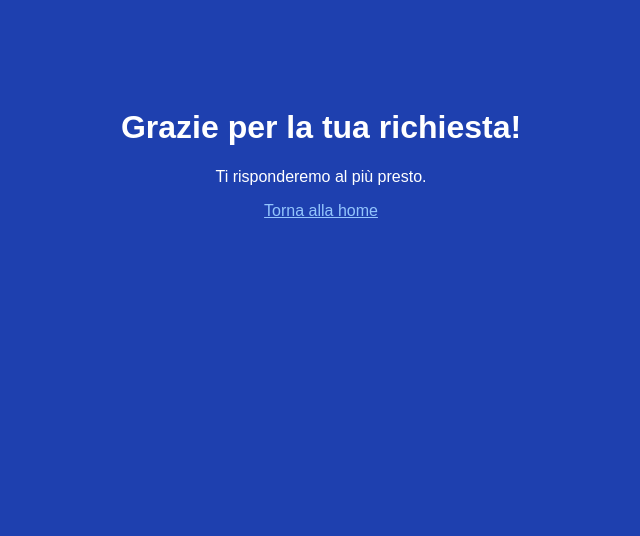
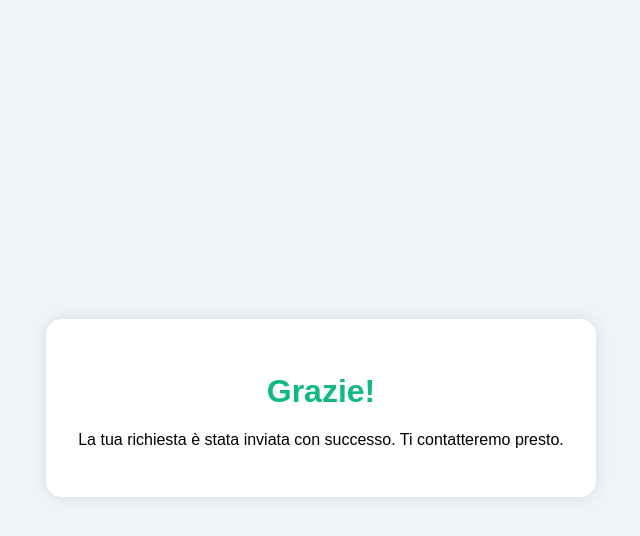
Before and after one commit to promoannunci/facebook, a plain HTML site: page thank-you.html in a window 1280 px wide. Shown: the whole page, without its empty margins (319-959 px from the left). Drawn offline with Linux system fonts and the light colour scheme.

Commit message:
Update thank-you.html

```diff
--- a/thank-you.html
+++ b/thank-you.html
@@ -6,20 +6,31 @@
   <style>
     body {
       font-family: sans-serif;
-      background-color: #1e40af;
-      color: white;
+      background-color: #f0f4f8;
+      display: flex;
+      justify-content: center;
+      align-items: center;
+      height: 100vh;
+    }
+    .message {
+      background: white;
+      padding: 2rem;
+      border-radius: 1rem;
+      box-shadow: 0 0 15px rgba(0, 0, 0, 0.1);
       text-align: center;
-      padding: 80px;
     }
-    a {
-      color: #93c5fd;
-      text-decoration: underline;
+    .message h1 {
+      color: #10b981;
+    }
+    .message p {
+      margin-top: 1rem;
     }
   </style>
 </head>
 <body>
-  <h1>Grazie per la tua richiesta!</h1>
-  <p>Ti risponderemo al più presto.</p>
-  <a href="index.html">Torna alla home</a>
+  <div class="message">
+    <h1>Grazie!</h1>
+    <p>La tua richiesta è stata inviata con successo. Ti contatteremo presto.</p>
+  </div>
 </body>
 </html>
```
